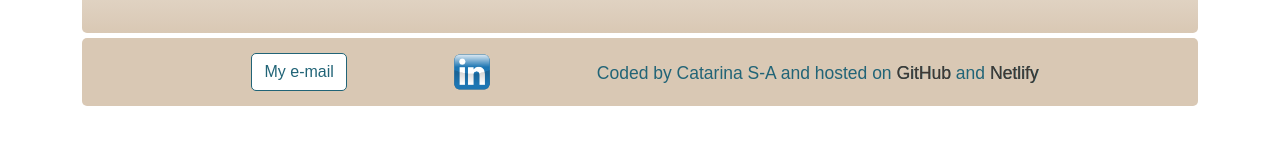
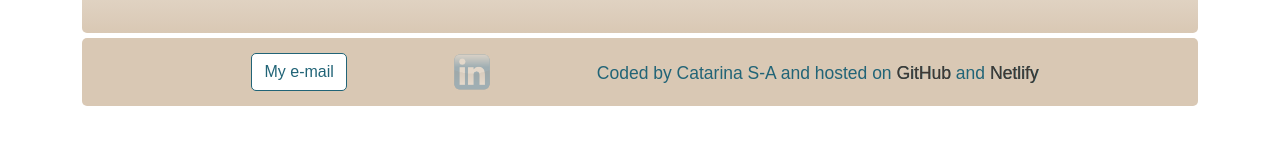
Before and after one commit to casakc/catarina-sa, a React (Create React App) app: page / in a window 1280 px wide. In both pictures the pointer is over the picture 471 px from the left and 688 px from the top of the page. Shown: the part 616-759 px from the top of the page. Built offline with nearby package versions, Linux system fonts and the light colour scheme.

Commit message:
Update AppFooter.css

```diff
--- a/src/AppFooter.css
+++ b/src/AppFooter.css
@@ -34,7 +34,9 @@ align-items: center;
     height: 37.39px;
   }
 
-
+  .col-2-img:hover {
+    opacity: 0.3;
+  }
 
 p {
     font-size: small;
```
